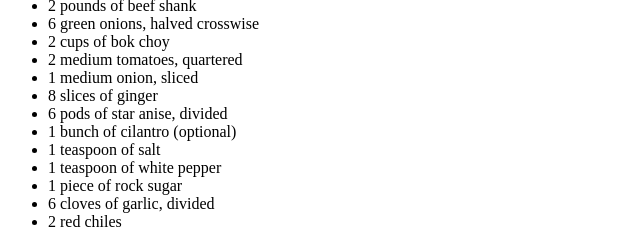
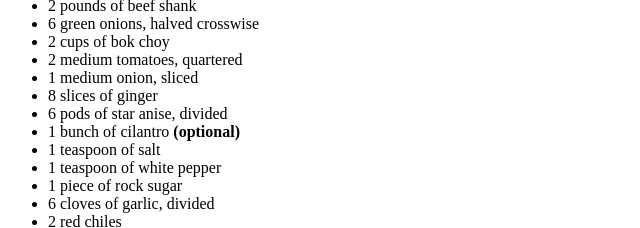
Before and after one commit to DavidJu11/odin-recipes, a plain HTML site: page recipes/beefnoodlesoup.html in a window 1280 px wide. Shown: the part 1495-1723 px from the top of the page, 0-640 px from the left. Drawn offline with Linux system fonts and the light colour scheme.

Commit message:
aeropresscoffee.html

```diff
--- a/recipes/beefnoodlesoup.html
+++ b/recipes/beefnoodlesoup.html
@@ -19,7 +19,7 @@
             <li>1 medium onion, sliced</li>
             <li>8 slices of ginger</li>
             <li>6 pods of star anise, divided</li>
-            <li>1 bunch of cilantro (optional)</li>
+            <li>1 bunch of cilantro <strong>(optional)</strong></li>
             <li>1 teaspoon of salt</li>
             <li>1 teaspoon of white pepper</li>
             <li>1 piece of rock sugar</li>
```
Also changed, not shown: recipes/friedrice.html (added).
